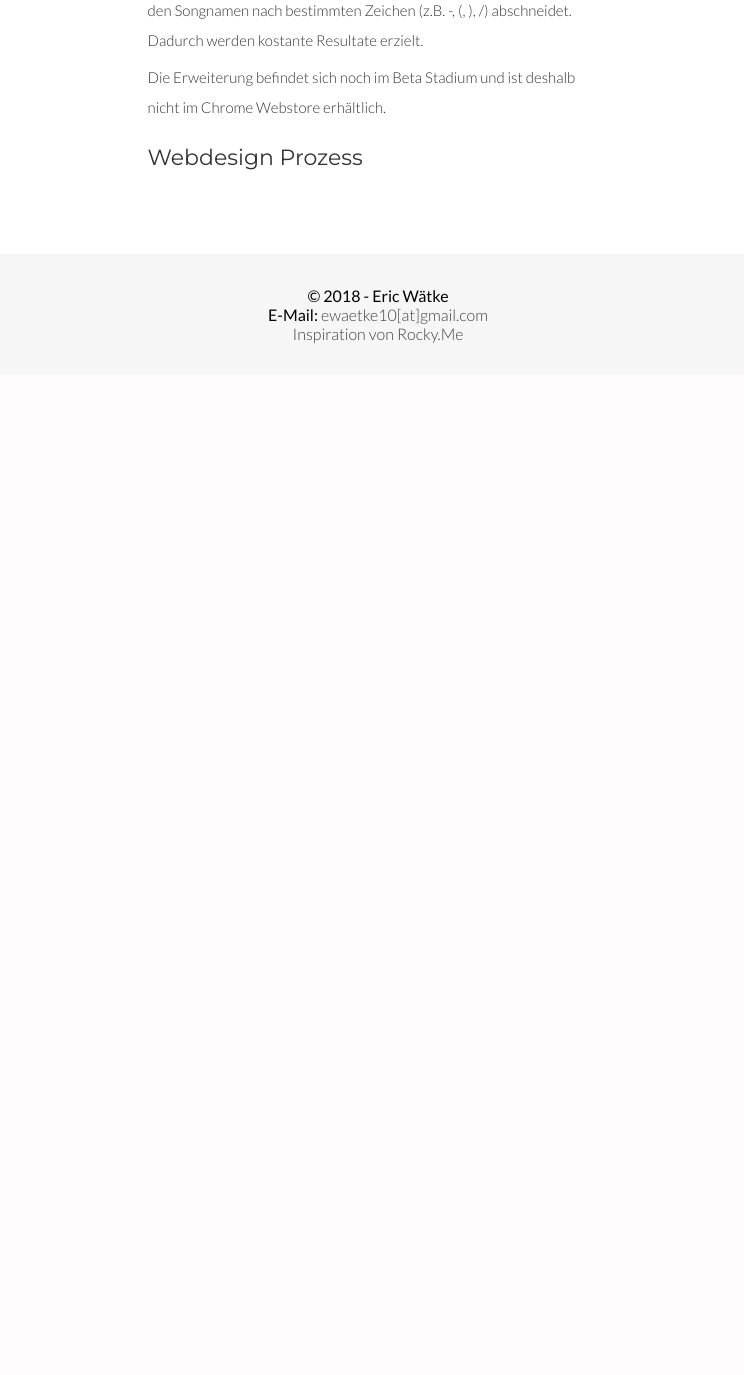
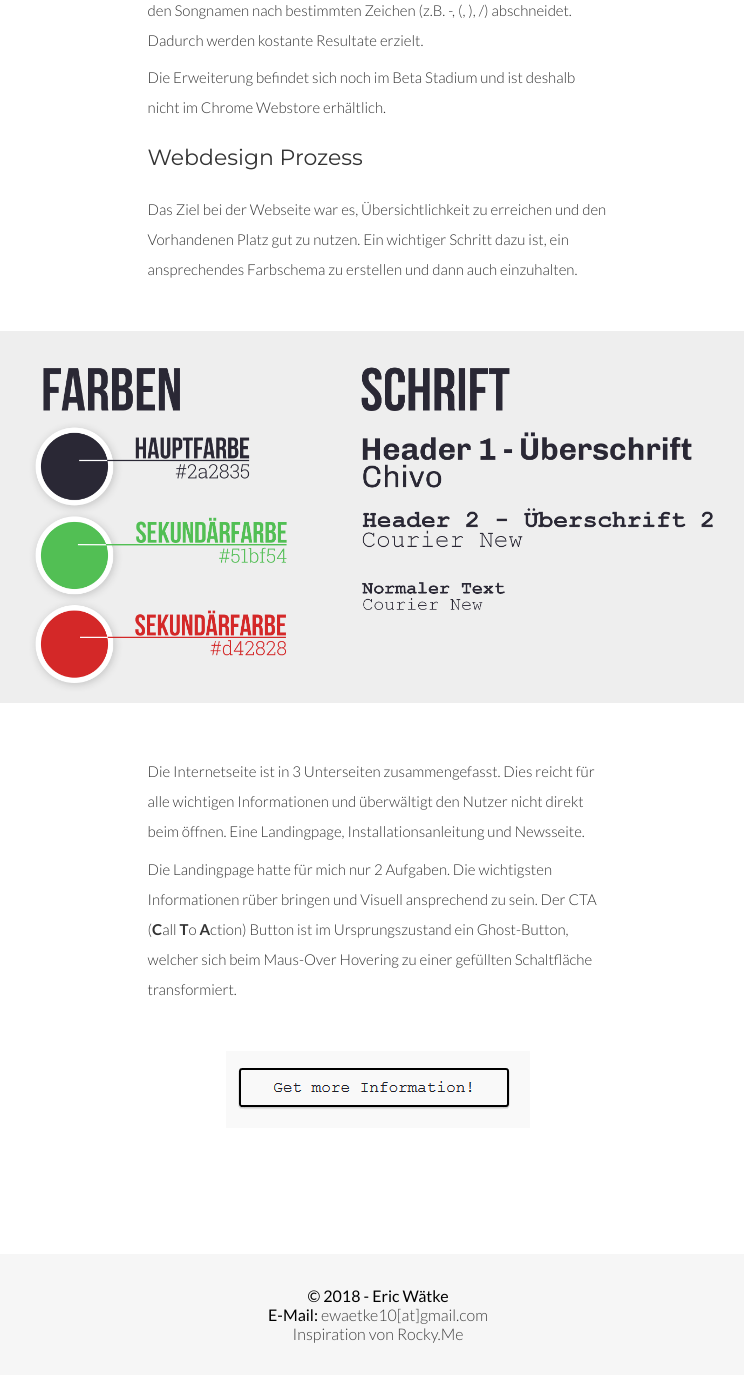
Before and after one commit to Thaiten/thaiten.github.io, a PHP site: page /projects/live-lyrics/ in a window 1280 px wide. Shown: the part 1429-2804 px from the top of the page, without its empty margins (262-1006 px from the left). Before the commit the page ends 1772 px from the top, so only its background shows below. Run offline with PHP 8.4, Linux system fonts and the light colour scheme; some libraries are stand-ins or nearby versions.

Commit message:
Content Addition to LiveLyrics subpage

```diff
--- a/projects/live-lyrics/index.html
+++ b/projects/live-lyrics/index.html
@@ -21,12 +21,19 @@
       <p>Ich startete mit der Verfassung meiner Grundidee. Diese war, eine Echtzeitanzeige der
       Lyrics von dem aktuell Spielenden Song auf Spotify. Für die Umsetzung Nutzte ich die APIs
       von <a class="text" target="_blank" href="https://beta.developer.spotify.com/">Spotify<svg xmlns="http://www.w3.org/2000/svg" width="24" height="24" viewBox="0 0 24 24" fill="none" stroke="currentColor" stroke-width="2" stroke-linecap="round" stroke-linejoin="round" class="feather feather-external-link"><path d="M18 13v6a2 2 0 0 1-2 2H5a2 2 0 0 1-2-2V8a2 2 0 0 1 2-2h6"></path><polyline points="15 3 21 3 21 9"></polyline><line x1="10" y1="14" x2="21" y2="3"></line></svg></a> und <a class="text" target="_blank" href="https://docs.genius.com/">Genius<svg xmlns="http://www.w3.org/2000/svg" width="24" height="24" viewBox="0 0 24 24" fill="none" stroke="currentColor" stroke-width="2" stroke-linecap="round" stroke-linejoin="round" class="feather feather-external-link"><path d="M18 13v6a2 2 0 0 1-2 2H5a2 2 0 0 1-2-2V8a2 2 0 0 1 2-2h6"></path><polyline points="15 3 21 3 21 9"></polyline><line x1="10" y1="14" x2="21" y2="3"></line></svg></a>.</p>
+
       <img class="img-responsive col-xs-12" src="/resources/images/live-lyrics/concept.jpg" style="" data-action="zoom">
+
       <p>Die Authentifizierung mit Spotify wird durch eine Chrome Extension Funktion ausgeführt. <span class="code">chrome.identity.launchWebAuthFlow</span> Dadurch können Logindaten nicht mitgeschnitten werden.</p>
       <p>Aufgrund von Namensabweichungen zwischen Spotify und Genius, war eine Namensverarbeitung nötig. Als Beispiel: Songname auf Spotify: <b>Home (with Mashine Gun Kelly, X Ambessedors...)</b>; Songname auf Genius: <b>Home</b>. Als
       Präventivmaßnahme nutzte ich ein System, welches den Songnamen nach bestimmten Zeichen (z.B. -, (, ), /) abschneidet. Dadurch werden kostante Resultate erzielt.</p>
       <p>Die Erweiterung befindet sich noch im Beta Stadium und ist deshalb nicht im Chrome Webstore erhältlich.</p>
       <h2 id="webdesign">Webdesign Prozess</h2>
+      <p>Das Ziel bei der Webseite war es, Übersichtlichkeit zu erreichen und den Vorhandenen Platz gut zu nutzen. Ein wichtiger Schritt dazu ist, ein ansprechendes Farbschema zu erstellen und dann auch einzuhalten.</p>
+      <img class="img-responsive col-xs-12" src="/resources/images/live-lyrics/website-daten.jpg" style="" data-action="zoom">
+      <p>Die Internetseite ist in 3 Unterseiten zusammengefasst. Dies reicht für alle wichtigen Informationen und überwältigt den Nutzer nicht direkt beim öffnen. Eine Landingpage, Installationsanleitung und Newsseite.</p>
+      <p>Die Landingpage hatte für mich nur 2 Aufgaben. Die wichtigsten Informationen rüber bringen und Visuell ansprechend zu sein. Der CTA (<b>C</b>all <b>T</b>o <b>A</b>ction) Button ist im Ursprungszustand ein Ghost-Button, welcher sich beim Maus-Over Hovering zu einer gefüllten Schaltfläche transformiert.</p>
+      <img class="img-responsive col-xs-12" src="/resources/images/live-lyrics/button.gif" style="max-width: 304px;">
     </div>
     <div class="footer">
       <p>&copy; 2018 - Eric Wätke</p>
--- a/resources/css/subpage.css
+++ b/resources/css/subpage.css
@@ -90,30 +90,34 @@ a.text svg{
   margin: 0 20%;
   color: #333;
   line-height: 1.42857143;
+  text-align: center;
 }
 .content h1{
   margin: 0 20%;
   font-family: 'Montserrat', sans-serif;
   font-weight: 400;
   font-size: 30px;
+  text-align: left;
 }
 .content h2{
   margin: 20px 20%;
   font-family: 'Montserrat', sans-serif;
   font-weight: 400;
   font-size: 22px;
+  text-align: left;
 }
 .content p{
   margin: 0.5em 20%;
   font-weight: 300;
   font-size: 15px;
   line-height: 30px;
+  text-align: left;
 }
 .content .code{
   background: #d5d5d5;
   font-family: 'Roboto Slab', serif;
-font-size: 12px;
-padding: 5px;
+  font-size: 12px;
+  padding: 5px;
 }
 .content img{
   width: 100%;
```
Also changed, not shown: resources/images/live-lyrics/button.gif (added), resources/images/live-lyrics/website-daten.jpg (added).
